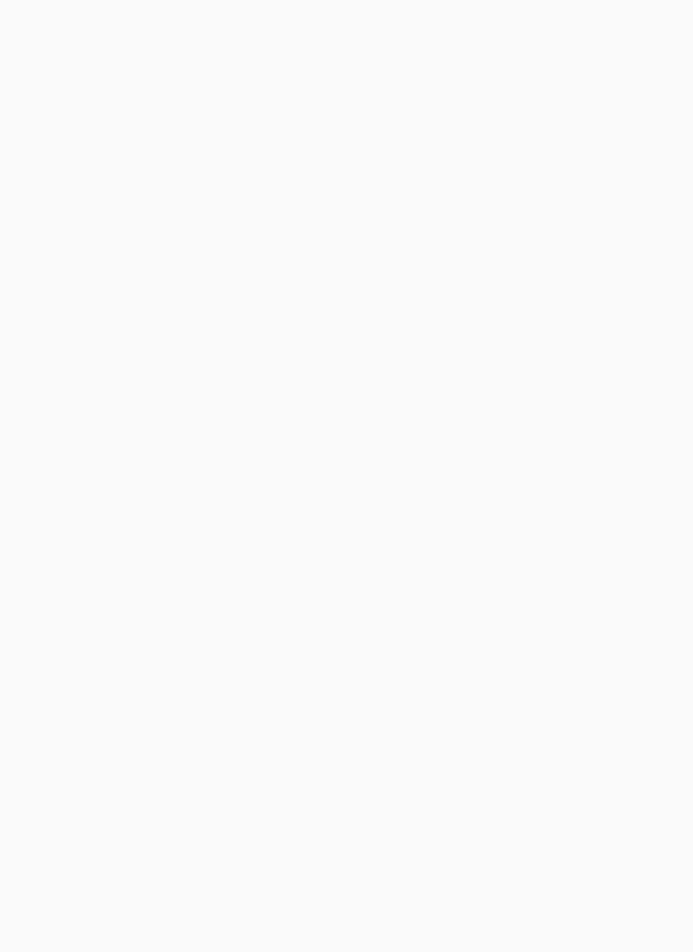
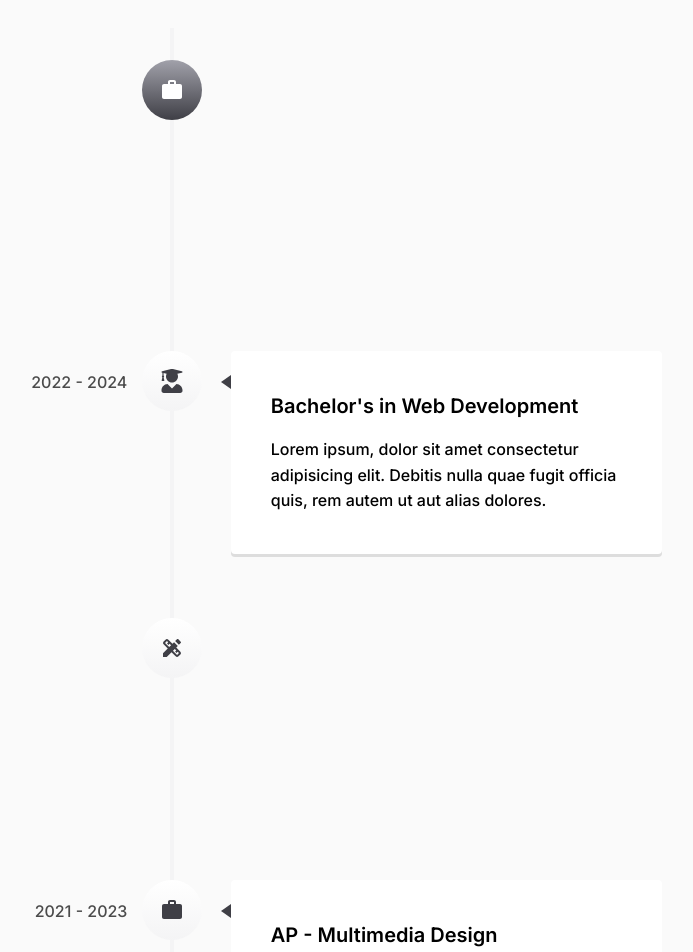
Before and after one commit to Baranuel/portfolio-final, a Next.js app: page / in a window 1280 px wide. Shown: the part 2980-3932 px from the top of the page, without its empty margins (468-1161 px from the left). Before the commit the page ends 2716 px from the top, so only its background shows below. Built offline with nearby package versions, Linux system fonts and the light colour scheme.

Commit message:
add timeline component

```diff
--- a/package.json
+++ b/package.json
@@ -21,11 +21,14 @@
     "postcss": "8.4.29",
     "react": "18.2.0",
     "react-dom": "18.2.0",
+    "react-icons": "^4.11.0",
+    "react-vertical-timeline-component": "^3.6.0",
     "tailwindcss": "3.3.3",
     "typescript": "5.2.2",
     "vercel": "^32.2.3"
   },
   "devDependencies": {
+    "@types/react-vertical-timeline-component": "^3.3.4",
     "autoprefixer": "^10.4.16",
     "prisma": "^5.3.0"
   }
--- /dev/null
+++ b/src/app/_Components/ExperienceSection/Experience.tsx
@@ -0,0 +1,18 @@
+import dynamic from "next/dynamic";
+const DynamicTimeline = dynamic(() =>
+  import('./Timeline').then((mod) => mod.Timeline),
+{
+  ssr: false
+});
+
+
+export const Experience = () => {
+  return (
+    <section className="w-full relative min-h-[700px] h-fit my-[100px] flex flex-col gap-6 items-center justify-center">
+      <h1 className="text-sectionTitle font-bold text-transparent mb-10 sm:mb-2 text-center bg-clip-text bg-gradient-to-b from-primaryGrey/70 from-30% 2xl:from-40% via-primaryBlack/80 via-70% to-primaryBlack/80 to-90%">
+        Professional Experience
+      </h1>
+      <DynamicTimeline />
+    </section>
+  );
+};
--- /dev/null
+++ b/src/app/_Components/ExperienceSection/Timeline.tsx
@@ -0,0 +1,94 @@
+
+import "react-vertical-timeline-component/style.min.css";
+import { MdDesignServices, MdWork } from "react-icons/md";
+import { FaUserGraduate } from "react-icons/fa";
+import { VerticalTimeline, VerticalTimelineElement } from "react-vertical-timeline-component";
+
+export const Timeline = () => {
+  return (
+
+<VerticalTimeline lineColor="#f4f4f5">
+  <VerticalTimelineElement
+    className="vertical-timeline-element--work m-0 p-0"
+    iconStyle={{ color: "white", boxShadow:'none' }}
+    iconClassName="bg-gradient-to-b from-zinc-400 to-zinc-700  z-10"
+    contentArrowStyle={{ borderRight: "10px solid  #3f3f46" }}
+    icon={<MdWork />}
+    date="2022 - Present"
+    intersectionObserverProps={{
+        threshold: 0.75,
+        triggerOnce: true
+    }}
+  >
+    <div className="min-h-[150px] sm:min-h-[100px] p-4 sm:p-0 rounded-lg ">
+        <h1 className="font-semibold text-[20px] text-black"> Web Developer </h1>
+        <span className="sm:text-[13px] text-[15px] font-medium text-[#333]/80">Company: Shapegames</span>
+        <p className="text-black">Lorem ipsum, dolor sit amet consectetur adipisicing elit. Debitis nulla quae fugit officia quis, rem autem ut aut alias dolores.</p>
+    </div>
+  </VerticalTimelineElement>
+
+  {/* Second Element  */}
+  <VerticalTimelineElement
+    className="vertical-timeline-element--work"
+    iconStyle={{ color: "#3f3f46", boxShadow:'none' }}
+    iconClassName="bg-gradient-to-t from-zinc-100 to-white  z-50"
+    contentArrowStyle={{ borderRight: "10px solid  #3f3f46" }}
+    date="2022 - 2024"
+    textClassName="font-regular"
+    icon={<FaUserGraduate />}
+    intersectionObserverProps={{
+        threshold: 0.75,
+        triggerOnce: true
+
+    }}
+  >
+    <div className="min-h-[150px] sm:min-h-[100px] p-4 sm:p-0 rounded-lg ">
+    <h1 className="font-semibold text-[20px] text-black">{` Bachelor's in Web Development`}</h1>
+    <p className="text-black">Lorem ipsum, dolor sit amet consectetur adipisicing elit. Debitis nulla quae fugit officia quis, rem autem ut aut alias dolores.</p>
+
+    </div>
+  </VerticalTimelineElement>
+
+  {/* third Element  */}
+  <VerticalTimelineElement
+    className="vertical-timeline-element--work"
+    contentArrowStyle={{ borderRight: "10px solid  #3f3f46" }}
+    iconStyle={{ color: "#3f3f46", boxShadow:'none' }}
+    iconClassName="bg-gradient-to-t from-zinc-100 to-white  z-50"
+    icon={<MdDesignServices />}
+    date="2021 January - April"
+    intersectionObserverProps={{
+        threshold: 0.75,
+        triggerOnce: true
+
+    }}
+  >
+    <div className="min-h-[150px] sm:min-h-[100px] p-4 sm:p-0 rounded-lg ">
+        <h1 className="font-semibold text-[20px]"> UX/UI Design - Internship</h1>
+    </div>
+  </VerticalTimelineElement>
+
+    {/* fourth Element  */}
+
+    <VerticalTimelineElement
+    className="vertical-timeline-element--work"
+    iconStyle={{ color: "#3f3f46", boxShadow:'none' }}
+    contentArrowStyle={{ borderRight: "10px solid  #3f3f46" }}
+    date="2021 - 2023"
+    iconClassName="bg-gradient-to-t from-zinc-100 to-white  z-50"
+    icon={<MdWork />}
+    intersectionObserverProps={{
+        threshold: 0.75,
+        triggerOnce: true
+
+    }}
+  >
+    <div className="min-h-[150px] sm:min-h-[100px] p-4 sm:p-0 rounded-lg ">
+        <h1 className="font-semibold text-[20px]">AP -  Multimedia Design</h1>
+    </div>
+  </VerticalTimelineElement>
+
+
+</VerticalTimeline>
+  );
+};
--- a/src/app/_Components/WorkSection/WorkSection.tsx
+++ b/src/app/_Components/WorkSection/WorkSection.tsx
@@ -1,8 +1,9 @@
+'use client'
 import { ProjectList } from "./ProjectList";
 
 export const WorkSection = () => {
   return (
-    <section className="w-full relative min-h-fit h-fit my-[100px] flex flex-col gap-6 items-center justify-center">
+    <section className="w-full relative min-h-[700px] h-fit my-[100px] flex flex-col gap-6 items-center justify-center">
       <div className="absolute top-0 left-0 w-[20vw] h-[20vw] md:w-[35vw] md:h-[35vw] -translate-x-[50%] translate-y-[50%] bg-primaryGrey/10 z-0 rounded-full blur-[60px] md:blur-[60px]">
         1
       </div>
--- a/src/app/page.tsx
+++ b/src/app/page.tsx
@@ -4,6 +4,7 @@ import { Hero } from "./_Components/HeroSection/Hero";
 import { IntroSign } from "./_Components/Intro-Sign/IntroSign";
 import { ToolsSection } from "./_Components/ToolsSection/ToolsSection";
 import { WorkSection } from "./_Components/WorkSection/WorkSection";
+import { Experience } from "./_Components/ExperienceSection/Experience";
 
 export default function Home() {
   const createData = async () => {
@@ -23,6 +24,7 @@ export default function Home() {
       <IntroSign />
       <ToolsSection />
       <WorkSection />
+      <Experience />
     </main>
   );
 }
```
Also changed, not shown: 1 other file (tests, documents, lock files or other folders).
